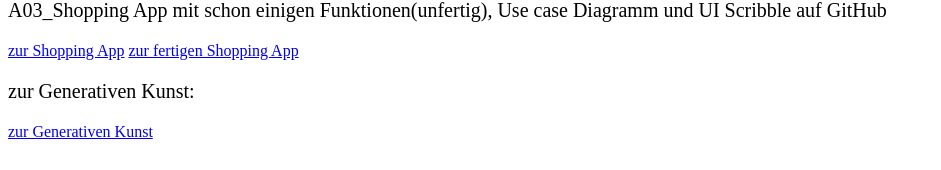
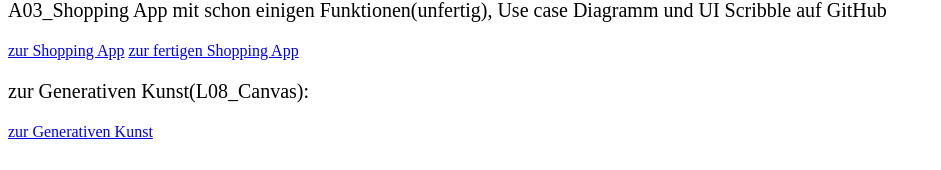
Before and after one commit to Jonas090405/EiA_SoSe24, a plain HTML site: page index.html in a window 1280 px wide. Shown: the part 269-439 px from the top of the page, without its empty margins (0-941 px from the left). Drawn offline with Linux system fonts and the light colour scheme.

Commit message:
Update index.html

```diff
--- a/index.html
+++ b/index.html
@@ -17,7 +17,7 @@
     <p class="p">A03_Shopping App mit schon einigen Funktionen(unfertig), Use case Diagramm und UI Scribble auf GitHub</p>
     <a href="https://jonas090405.github.io/EiA_SoSe24/L03_FormElements/index.html">zur Shopping App</a>
     <a href="https://jonas090405.github.io/EiA_SoSe24/L04_DataStructures/index.html">zur fertigen Shopping App</a>
-    <p class="p">zur Generativen Kunst:</p>
+    <p class="p">zur Generativen Kunst(L08_Canvas):</p>
     <a href="https://jonas090405.github.io/EiA_SoSe24/L08_Canvas/index.html">zur Generativen Kunst</a>
 
 </body>
```
